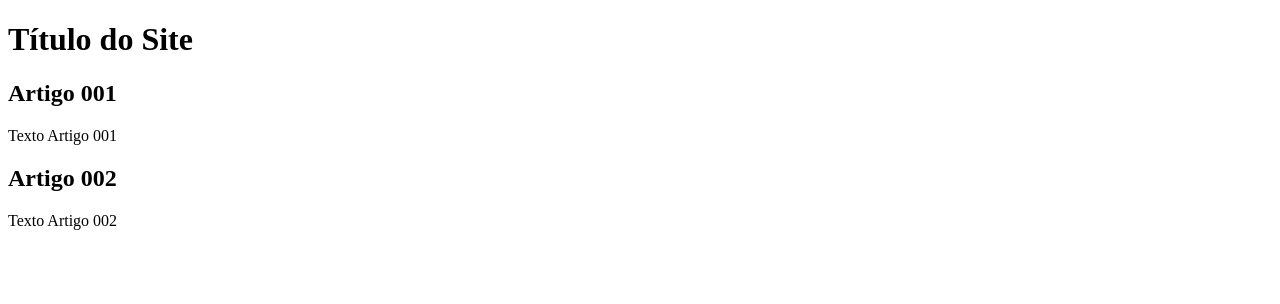
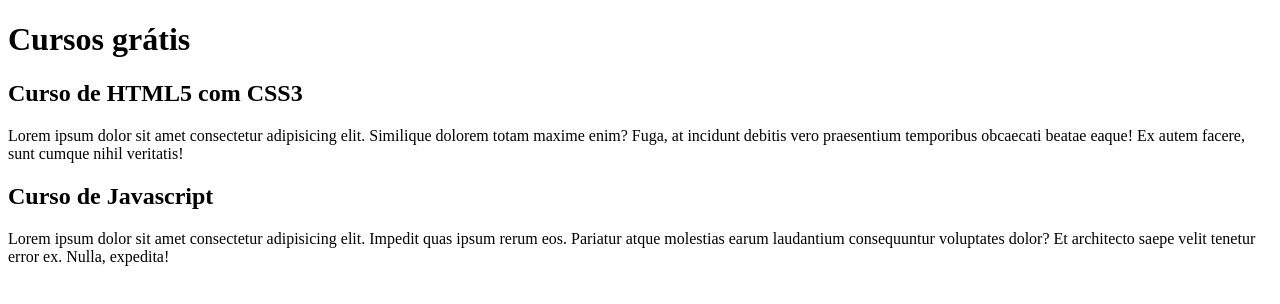
Before and after one commit to lucasluizguesser/Projeto-Site, a plain HTML site: page index.html in a window 1280 px wide. Drawn offline with Linux system fonts and the light colour scheme.

Commit message:
Mudanças
Teste branch conteúdo

```diff
--- a/index.html
+++ b/index.html
@@ -8,15 +8,15 @@
 <body>
     <main>
         <header>
-            <h1>Título do Site</h1>
+            <h1>Cursos grátis</h1>
         </header>
         <article>
-            <h2>Artigo 001</h2>
-            <p>Texto Artigo 001</p>
+            <h2>Curso de HTML5 com CSS3</h2>
+            <p>Lorem ipsum dolor sit amet consectetur adipisicing elit. Similique dolorem totam maxime enim? Fuga, at incidunt debitis vero praesentium temporibus obcaecati beatae eaque! Ex autem facere, sunt cumque nihil veritatis!</p>
         </article>
         <article>
-            <h2>Artigo 002</h2>
-            <p>Texto Artigo 002</p>
+            <h2>Curso de Javascript</h2>
+            <p>Lorem ipsum dolor sit amet consectetur adipisicing elit. Impedit quas ipsum rerum eos. Pariatur atque molestias earum laudantium consequuntur voluptates dolor? Et architecto saepe velit tenetur error ex. Nulla, expedita!</p>
         </article>
     </main>
 </body>
```
